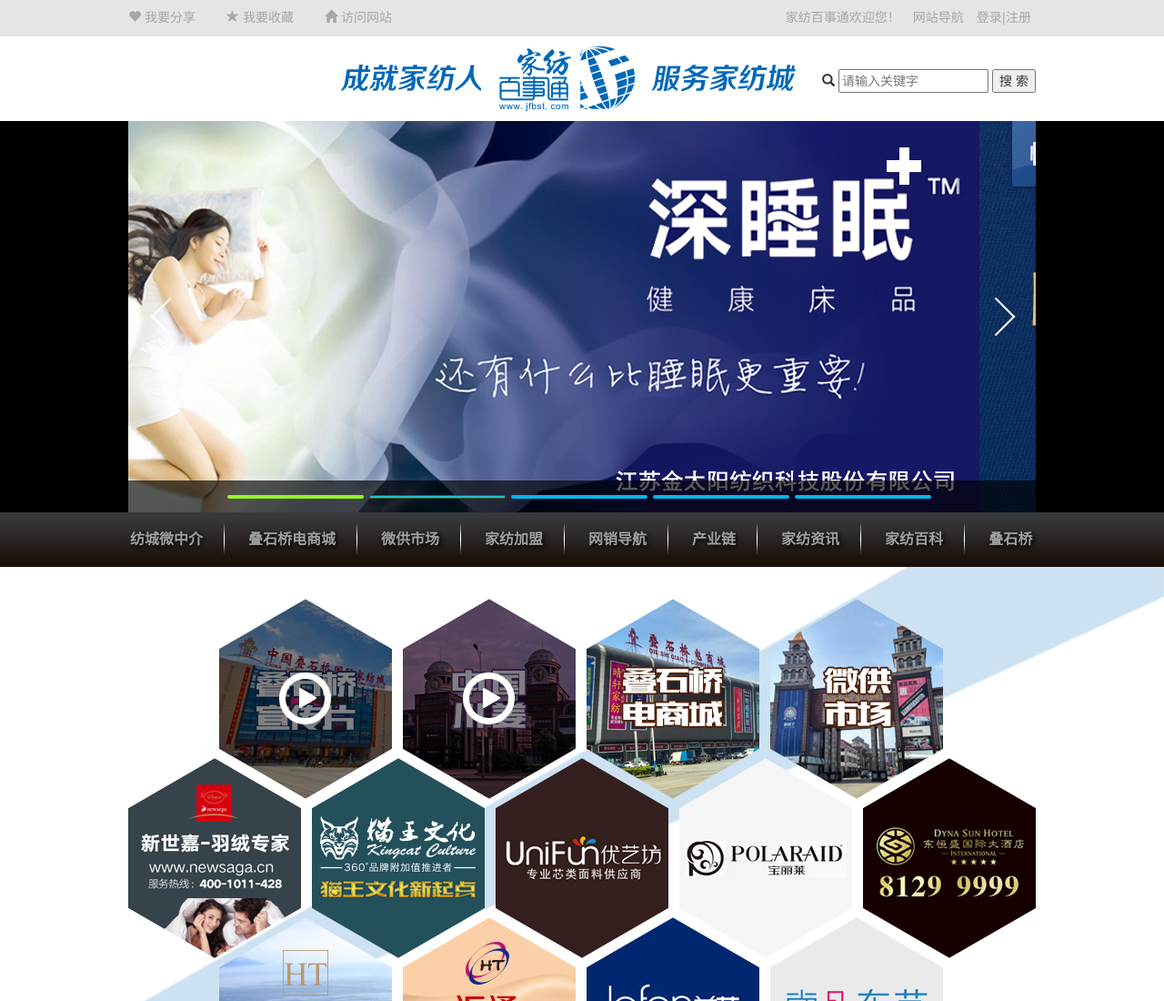
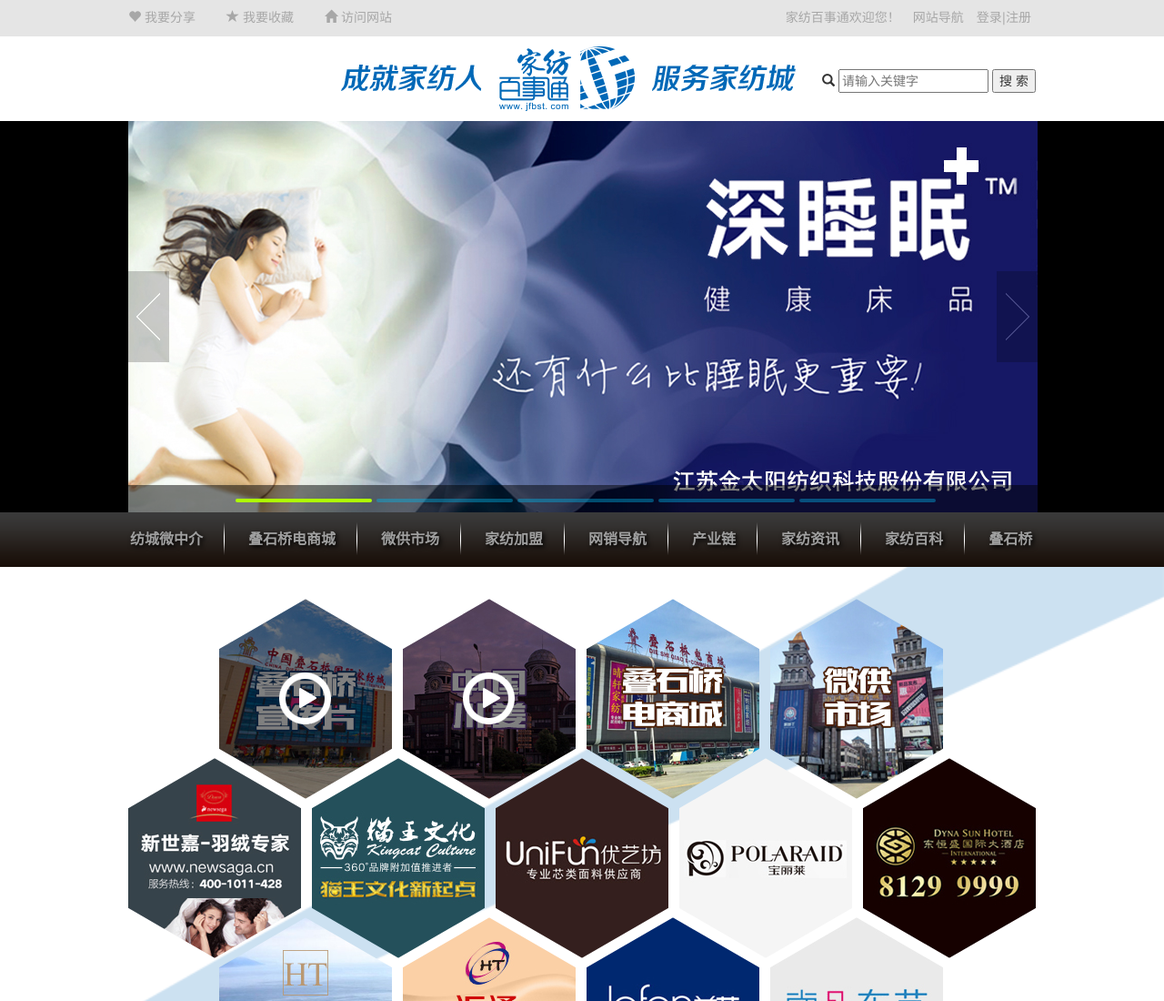
Before and after one commit to kongxu633/dianshangcheng, a plain HTML site: page jfbst_index/index.html in a window 1280 px wide. Shown: the top 1100 px of the page at 91% size. Drawn offline with Linux system fonts and the light colour scheme.

Commit message:
recover ad slider

```diff
--- a/jfbst_index/index.html
+++ b/jfbst_index/index.html
@@ -84,12 +84,24 @@
 <div class="slider">
 
   <div class="container">
-      <div id="skippr">
-          <div style="background-image: url(static/assets/img/slider/img1.jpg)"><p></p></div>
-          <div style="background-image: url(static/assets/img/slider/img2.jpg)"><p></p></div>
-          <div style="background-image: url(static/assets/img/slider/img3.jpg)"><p></p></div>
-          <div style="background-image: url(static/assets/img/slider/img4.jpg)"><p></p></div>
-          <div style="background-image: url(static/assets/img/slider/img5.jpg)"><p></p></div>
+      <div id="focus">
+        <ul>
+          <li>
+            <a href="http://www.csshello.com/" target="_blank"><img src="static/assets/img/slider/img1.jpg" alt="广告1" width="1000" height="430"/></a>
+          </li>
+          <li>
+            <a href="http://www.csshello.com/" target="_blank"><img src="static/assets/img/slider/img2.jpg" alt="广告2" width="1000" height="430"/></a>
+          </li>
+          <li>
+            <a href="http://www.csshello.com/" target="_blank"><img src="static/assets/img/slider/img3.jpg" alt="广告3" width="1000" height="430"/></a>
+          </li>
+          <li>
+            <a href="http://www.csshello.com/" target="_blank"><img src="static/assets/img/slider/img4.jpg" alt="广告4" width="1000" height="430"/></a>
+          </li>
+          <li>
+            <a href="http://www.csshello.com/" target="_blank"><img src="static/assets/img/slider/img5.jpg" alt="广告5" width="1000" height="430"/></a>
+          </li>
+        </ul>
       </div>
   </div>
 
--- a/jfbst_index/static/assets/css/index.css
+++ b/jfbst_index/static/assets/css/index.css
@@ -23,43 +23,21 @@
 }
 
 
-/*幻灯片*/
-.slider {
-    background-color: #000;
-}
+/*幻灯片  1000 430*/
+.slider { background-color: #000;}
+#focus{ width:1000px;height:430px;overflow:hidden;position:relative;}
+#focus ul{padding:0;height:430px;position:absolute;}
+#focus ul li{float:left;width:1000px;height:430px;overflow:hidden;position:relative;background:#000;}
 
-#skippr {
-    height: 430px;
-}
+#focus .btnBg{position:absolute;width:1000px;height:30px;left:0;bottom:0;background:#000;}
 
-#skippr p{
-    width: 100%;
-    height: 35px;
-    position: relative;
-    top: 395px;
-    background-color: #000;
-    opacity: .65;
-}
+#focus .btn{position:absolute;width:1000px;height:10px;padding:5px 10px;right:0;bottom:20px;text-align:center;}
+#focus .btn span{display:inline-block;_display:inline;_zoom:1;width:150px;height:4px;_font-size:0;margin-left:5px;cursor:pointer;background:#fff;border-radius: 2px;background-color:#00b7ee;}
+#focus .btn span.on{background-color:#aeff00;}
 
-#skippr .skippr-nav-container {
-    bottom: 15px;
-    width: 780px;
-}
-
-#skippr .skippr-nav-element-block {
-    width: 150px;
-    height: 4px;
-    margin-right: 6px;
-    border-radius: 2px;
-    background-color:#00b7ee;
-    background-repeat: no-repeat;
-}
-
-#skippr .skippr-nav-element-active {
-
-    border: 1px solid #aeff00;
-    background-color:#aeff00;
-}
+#focus .preNext{width:45px;height:100px;position:absolute;top:165px;background:url(../img/sprite.png) no-repeat 0 0;cursor:pointer;}
+#focus .pre{left:0;}
+#focus .next{right:0;background-position:right top;}
 
 
 /*导航*/
--- a/jfbst_index/static/assets/js/index.js
+++ b/jfbst_index/static/assets/js/index.js
@@ -1,7 +1,5 @@
 $(document).ready(function(){
-    $('#skippr').skippr({
-        autoPlay: true,
-    });
+
     $('#news-skippr').skippr({
         navType: 'bubble',
         arrows: false,
@@ -16,6 +14,72 @@
         dir: "left"   // "left" 或 "up" 向左或向上滚动
     });
 
+});
+
+
+$(document).ready(function() {
+    var sWidth = $("#focus").width(); //获取焦点图的宽度（显示面积）
+    var len = $("#focus ul li").length; //获取焦点图个数
+    var index = 0;
+    var picTimer;
+
+    //以下代码添加数字按钮和按钮后的半透明条，还有上一页、下一页两个按钮
+    var btn = "<div class='btnBg'></div><div class='btn'>";
+    for(var i=0; i < len; i++) {
+        btn += "<span></span>";
+    }
+    btn += "</div><div class='preNext pre'></div><div class='preNext next'></div>";
+    $("#focus").append(btn);
+    $("#focus .btnBg").css("opacity",0.5);
+
+    //为小按钮添加鼠标滑入事件，以显示相应的内容
+    $("#focus .btn span").css("opacity",0.4).mouseover(function() {
+        index = $("#focus .btn span").index(this);
+        showPics(index);
+    }).eq(0).trigger("mouseover");
+
+    //上一页、下一页按钮透明度处理
+    $("#focus .preNext").css("opacity",0.2).hover(function() {
+        $(this).stop(true,false).animate({"opacity":"0.5"},300);
+    },function() {
+        $(this).stop(true,false).animate({"opacity":"0.2"},300);
+    });
+
+    //上一页按钮
+    $("#focus .pre").click(function() {
+        index -= 1;
+        if(index == -1) {index = len - 1;}
+        showPics(index);
+    });
+
+    //下一页按钮
+    $("#focus .next").click(function() {
+        index += 1;
+        if(index == len) {index = 0;}
+        showPics(index);
+    });
+
+    //本例为左右滚动，即所有li元素都是在同一排向左浮动，所以这里需要计算出外围ul元素的宽度
+    $("#focus ul").css("width",sWidth * (len));
+
+    //鼠标滑上焦点图时停止自动播放，滑出时开始自动播放
+    $("#focus").hover(function() {
+        clearInterval(picTimer);
+    },function() {
+        picTimer = setInterval(function() {
+            showPics(index);
+            index++;
+            if(index == len) {index = 0;}
+        },4000); //此4000代表自动播放的间隔，单位：毫秒
+    }).trigger("mouseleave");
+
+    //显示图片函数，根据接收的index值显示相应的内容
+    function showPics(index) { //普通切换
+        var nowLeft = -index*sWidth; //根据index值计算ul元素的left值
+        $("#focus ul").stop(true,false).animate({"left":nowLeft},300); //通过animate()调整ul元素滚动到计算出的position
+        $("#focus .btn span").removeClass("on").eq(index).addClass("on"); //为当前的按钮切换到选中的效果
+        $("#focus .btn span").stop(true,false).animate({"opacity":"0.4"},300).eq(index).stop(true,false).animate({"opacity":"1"},300); //为当前的按钮切换到选中的效果
+    }
 });
 
 
```
Also changed, not shown: jfbst_index/static/assets/img/sprite.png (added).
